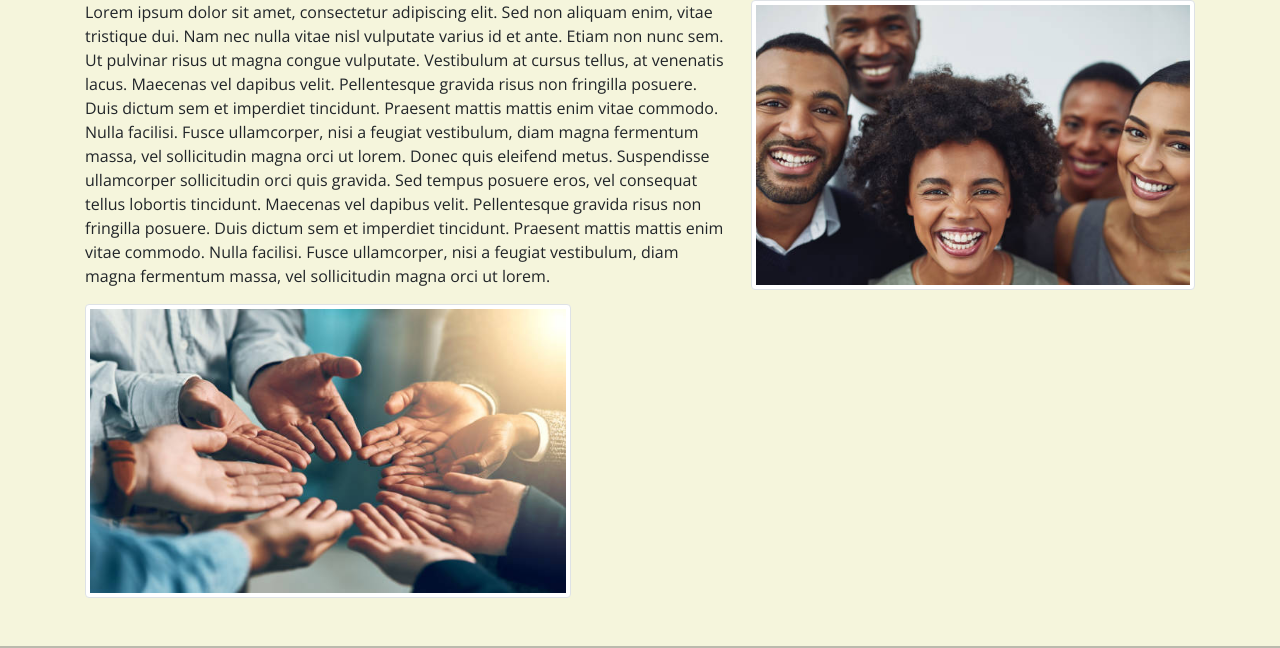
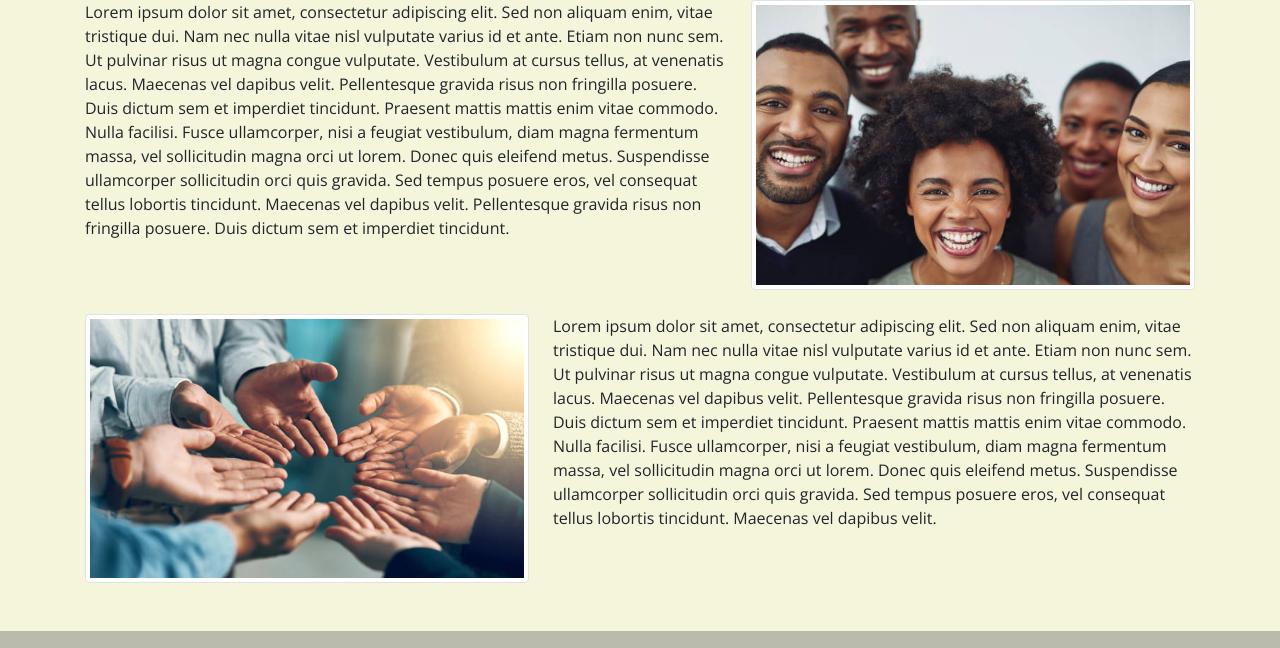
Before and after one commit to MartinezBaker/CapitolCoffeeandPastry, a website: page aboutus.html in a window 1280 px wide. Shown: the part 797-1445 px from the top of the page. Drawn offline with nearby package versions, Linux system fonts and the light colour scheme.

Commit message:
Fifth Commit

```diff
--- a/aboutus.html
+++ b/aboutus.html
@@ -76,18 +76,26 @@
             <div class="col">
                 <div class="media mt-4">
                     <div class="media-body">
-                        <p>Lorem ipsum dolor sit amet, consectetur adipiscing elit. Sed non aliquam enim, vitae tristique dui. Nam nec nulla vitae nisl vulputate varius id et ante. Etiam non nunc sem. Ut pulvinar risus ut magna congue vulputate. Vestibulum at cursus tellus, at venenatis lacus. Maecenas vel dapibus velit. Pellentesque gravida risus non fringilla posuere. Duis dictum sem et imperdiet tincidunt. Praesent mattis mattis enim vitae commodo. Nulla facilisi. Fusce ullamcorper, nisi a feugiat vestibulum, diam magna fermentum massa, vel sollicitudin magna orci ut lorem. Donec quis eleifend metus. Suspendisse ullamcorper sollicitudin orci quis gravida. Sed tempus posuere eros, vel consequat tellus lobortis tincidunt. Maecenas vel dapibus velit. Pellentesque gravida risus non fringilla posuere. Duis dictum sem et imperdiet tincidunt. Praesent mattis mattis enim vitae commodo. Nulla facilisi. Fusce ullamcorper, nisi a feugiat vestibulum, diam magna fermentum massa, vel sollicitudin magna orci ut lorem.</p>
+                        <p>Lorem ipsum dolor sit amet, consectetur adipiscing elit. Sed non aliquam enim, vitae tristique dui. Nam nec nulla vitae nisl vulputate varius id et ante. Etiam non nunc sem. Ut pulvinar risus ut magna congue vulputate. Vestibulum at cursus tellus, at venenatis lacus. Maecenas vel dapibus velit. Pellentesque gravida risus non fringilla posuere. Duis dictum sem et imperdiet tincidunt. Praesent mattis mattis enim vitae commodo. Nulla facilisi. Fusce ullamcorper, nisi a feugiat vestibulum, diam magna fermentum massa, vel sollicitudin magna orci ut lorem. Donec quis eleifend metus. Suspendisse ullamcorper sollicitudin orci quis gravida. Sed tempus posuere eros, vel consequat tellus lobortis tincidunt. Maecenas vel dapibus velit. Pellentesque gravida risus non fringilla posuere. Duis dictum sem et imperdiet tincidunt.</p>
                     </div>
                     <img class="img-thumbnail ml-4" src="./img/meet-the-team-img.jpg" alt="The Team" style="width:40%"/>
                 </div>
 
             </div>
         </div>
-        <div class="row mb-5">
-            <div class="col-7 col-lg-6">
-                <img class="img-thumbnail" src="./img/hands.jpg" style="width:90%"  alt="Team work image"/>
+        <div class="row">
+            <div class="col-sm-12 mt-4 mb-5">
+                <div class="media">
+                    <img class="img-thumbnail" src="./img/hands.jpg" width="40%"  alt="Team work image"/>
+                    <div class="media-body ml-4">
+                        <p>Lorem ipsum dolor sit amet, consectetur adipiscing elit. Sed non aliquam enim, vitae tristique dui. Nam nec nulla vitae nisl vulputate varius id et ante. Etiam non nunc sem. Ut pulvinar risus ut magna congue vulputate. Vestibulum at cursus tellus, at venenatis lacus. Maecenas vel dapibus velit. Pellentesque gravida risus non fringilla posuere. Duis dictum sem et imperdiet tincidunt. Praesent mattis mattis enim vitae commodo. Nulla facilisi. Fusce ullamcorper, nisi a feugiat vestibulum, diam magna fermentum massa, vel sollicitudin magna orci ut lorem. Donec quis eleifend metus. Suspendisse ullamcorper sollicitudin orci quis gravida. Sed tempus posuere eros, vel consequat tellus lobortis tincidunt. Maecenas vel dapibus velit.
+
+                        </p>
+                    </div>
+                </div>
             </div>
         </div>
+
 
     </div>
     <footer class="site-footer">
--- a/css/styles.css
+++ b/css/styles.css
@@ -76,7 +76,7 @@ h1, h2, h3, h4 {
     background-color:rgba(128, 128, 128, 0.5);
     padding: 20px 0;
     min-height: 200px
-    font-family: "Satisfy", cursive ;
+
 }
 
 a, a:hover {
```
Also changed, not shown: location-hours.html (+2 -2 lines), 2 other files.
